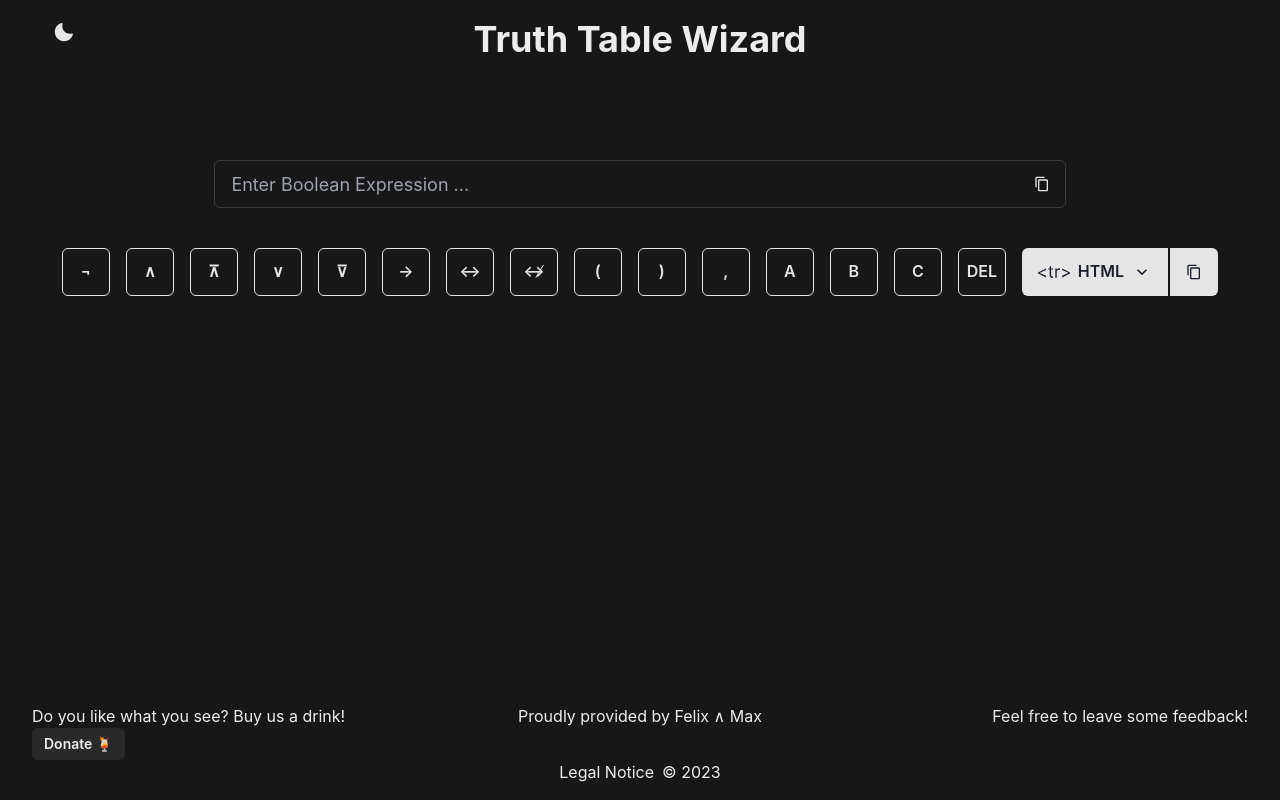
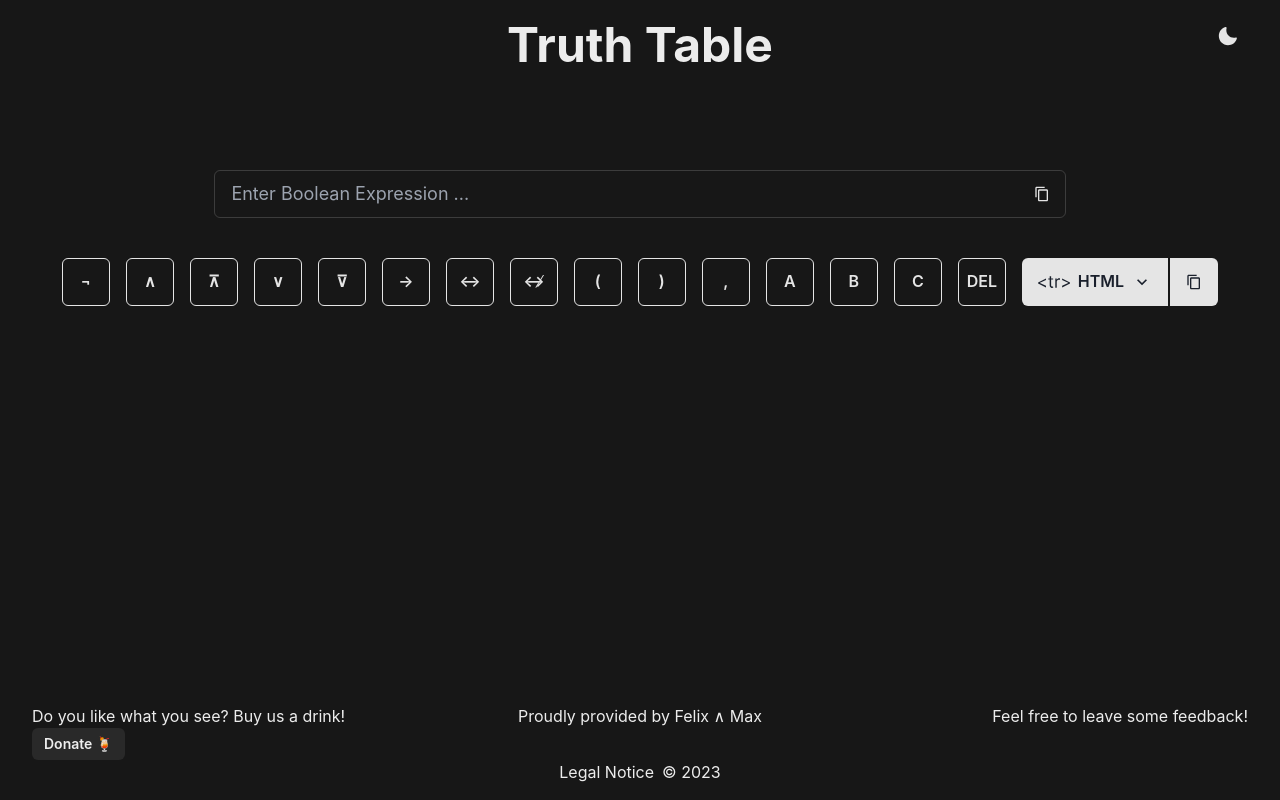
Before and after one commit to felixstrobel/truth-table, a Next.js app in the folder client/: page / in a window 1280 px wide. Built offline with nearby package versions, Linux system fonts and the light colour scheme.

Commit message:
New cleaned-up header

```diff
--- a/client/app/page.tsx
+++ b/client/app/page.tsx
@@ -14,10 +14,9 @@ const Home = () => {
         <Flex
             mx={"auto"}
             px={{ base: "4", sm: "6", lg: "8" }}
-            maxW={"7xl"}
+            maxW={"8xl"}
             h={"100vh"}
             flexDirection={"column"}
-            overflow={"hidden"}
         >
             <Header />
 
--- a/client/components/Header.tsx
+++ b/client/components/Header.tsx
@@ -1,34 +1,32 @@
-"use client";
 import { Grid, GridItem, Heading, IconButton, Tooltip, useColorMode } from "@chakra-ui/react";
 import { MoonIcon, SunIcon } from "@chakra-ui/icons";
-import { useEffect, useState } from "react";
 
 const Header = () => {
     const { colorMode, toggleColorMode } = useColorMode();
-    const [scroll, setScroll] = useState<boolean>(false);
 
-    useEffect(() => {
-        const handleScroll = () => {
-            if (!scroll && document.documentElement.scrollTop > 100) {
-                setScroll(true);
-            } else if (scroll && document.documentElement.scrollTop < 70) {
-                setScroll(false);
-            }
-        };
+    return (
+        <Grid as={"header"} py={4} w={"full"} templateColumns={"1fr 6fr 1fr"}>
+            <GridItem />
 
-        window.addEventListener("scroll", handleScroll);
-        return () => window.removeEventListener("scroll", handleScroll);
-    }, [scroll]);
+            <GridItem justifySelf={"center"} alignSelf={{ base: "center", md: "start" }}>
+                <Heading
+                    as={"h1"}
+                    colorScheme={"neutral"}
+                    fontSize={{ base: "3xl", md: "5xl" }}
+                    whiteSpace={"nowrap"}
+                >
+                    Truth Table
+                </Heading>
+            </GridItem>
 
-    // BUG: Resizing of the font is causing strange shit on webkit (safari)
-    return (
-        <Grid p={3} w={"full"} h={"20"} templateColumns={"1fr 8fr 1fr"}>
-            {/*TODO add a little transparency to tooltip and change description dynamically*/}
-            <GridItem>
+            <GridItem justifySelf={"end"} alignSelf={{ base: "center", md: "start" }}>
                 <Tooltip
                     hasArrow
+                    openDelay={800}
+                    closeOnClick={false}
                     label={`switch to ${colorMode === "dark" ? "light" : "dark"} mode`}
-                    borderRadius={"lg"}
+                    colorScheme={"neutral"}
+                    borderRadius={"md"}
                 >
                     <IconButton
                         onClick={toggleColorMode}
@@ -46,12 +44,6 @@ const Header = () => {
                     />
                 </Tooltip>
             </GridItem>
-
-            <GridItem display={"flex"} justifyContent={"center"} alignItems={"center"}>
-                <Heading as={"h1"} colorScheme={"neutral"} whiteSpace={"nowrap"}>
-                    Truth Table Wizard
-                </Heading>
-            </GridItem>
         </Grid>
     );
 };
```
